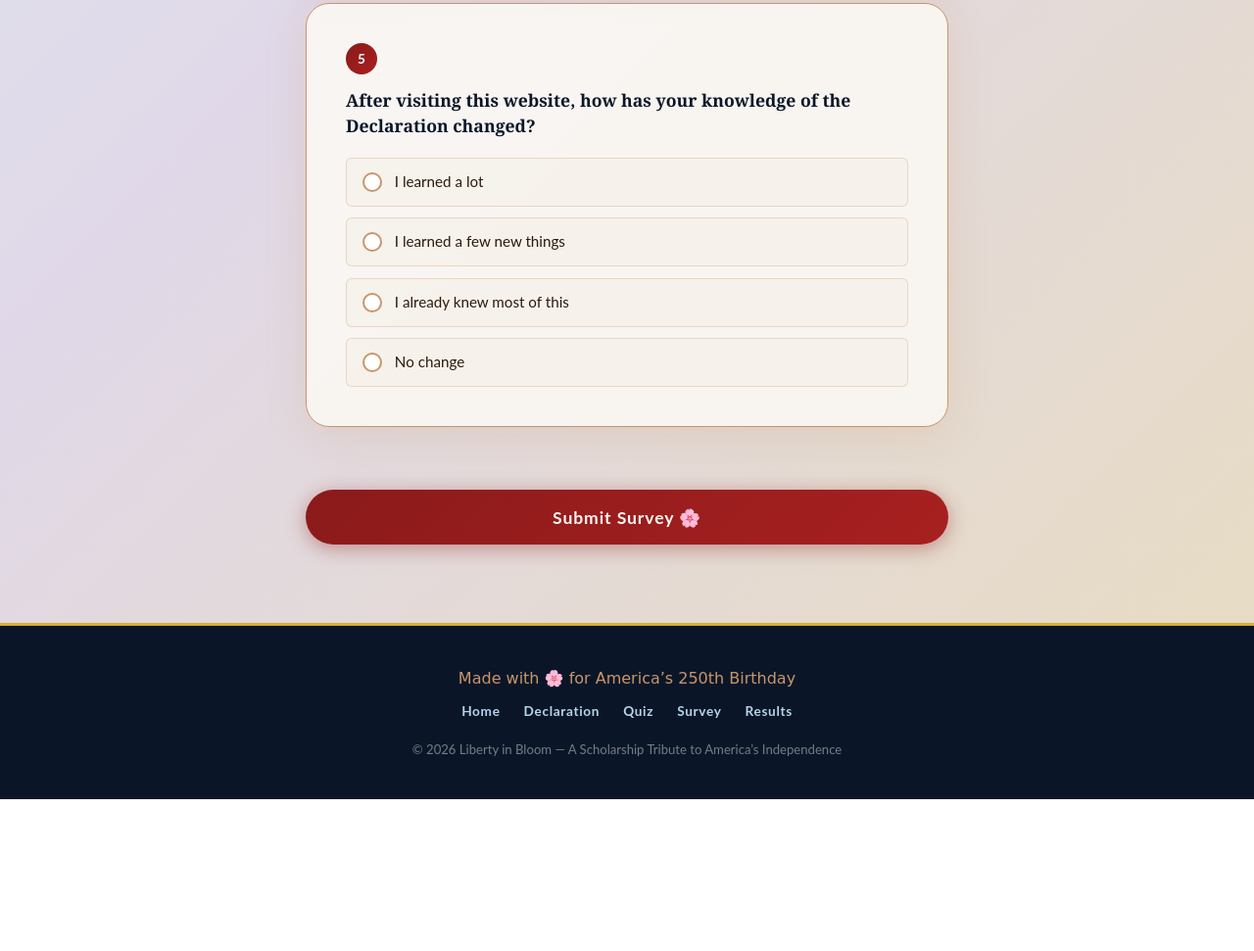
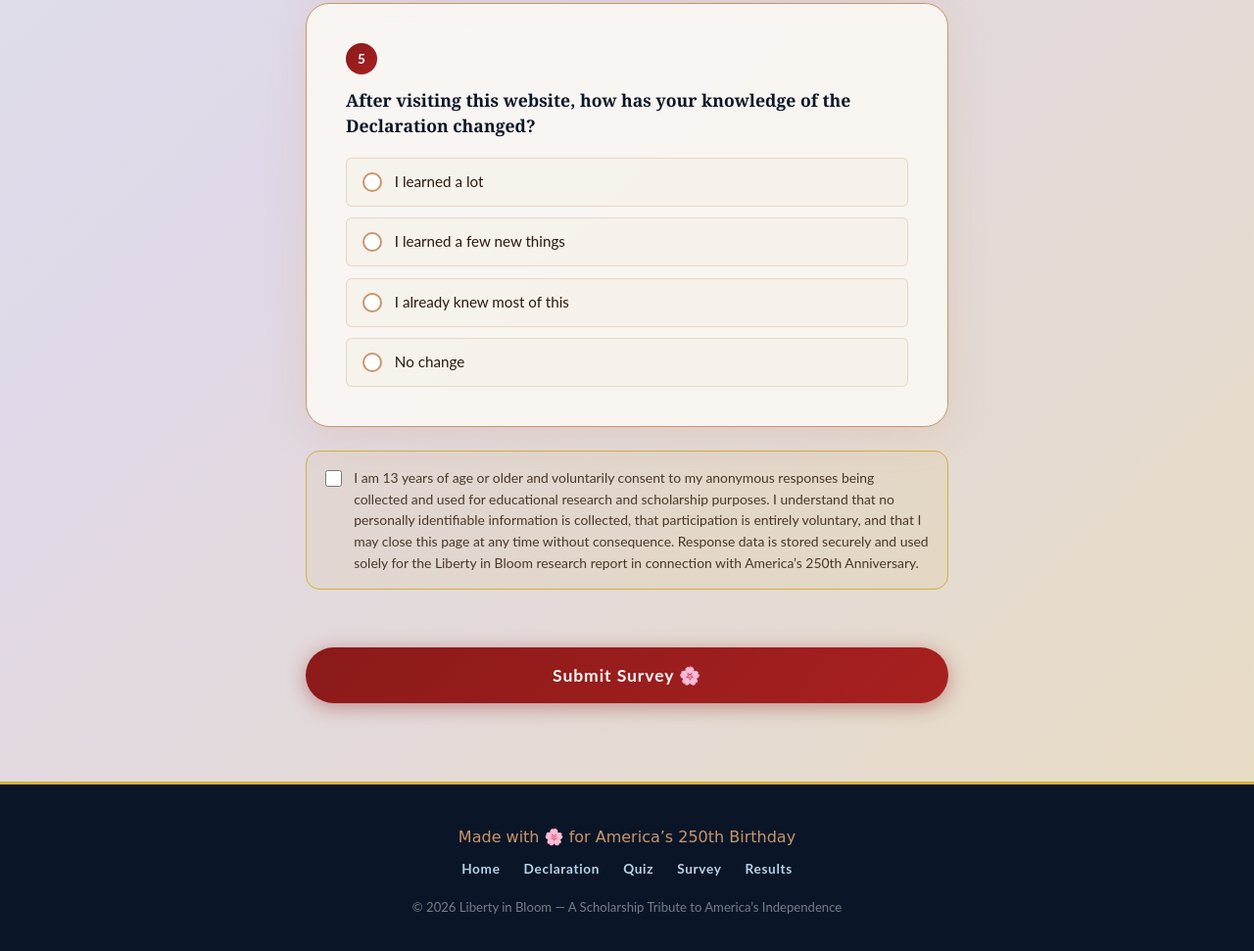
Before and after one commit to Uniostar/Liberty-In-Bloom, a plain HTML site: page pages/survey.html in a window 1280 px wide. Shown: the part 2255-3226 px from the top of the page at 98% size. Before the commit the page ends 3071 px from the top, so only its background shows below. Drawn offline with Linux system fonts and the light colour scheme; a script that the page names is missing; a web font is replaced by a local one.

Commit message:
Added privacy policy

```diff
--- a/js/survey-page.js
+++ b/js/survey-page.js
@@ -100,6 +100,13 @@ surveyForm.addEventListener('submit', async function(e) {
       }
       return;
     }
+  }
+
+  const consentCheck = document.getElementById('consent-check');
+  if (!consentCheck || !consentCheck.checked) {
+    surveyError.textContent = 'Please check the consent box before submitting.';
+    consentCheck.closest('.survey-consent-wrap').scrollIntoView({ behavior: 'smooth', block: 'center' });
+    return;
   }
 
   surveyError.textContent = '';
--- a/pages/survey.html
+++ b/pages/survey.html
@@ -146,6 +146,38 @@
       font-size: 0.92rem;
       color: var(--text-mid);
       text-align: center;
+    }
+
+    .survey-consent-wrap {
+      background: rgba(212, 175, 55, 0.08);
+      border: 1.5px solid var(--gold);
+      border-radius: var(--radius-md);
+      padding: 1rem 1.2rem;
+      margin-bottom: 1.2rem;
+    }
+
+    .survey-consent-label {
+      display: flex;
+      gap: 0.75rem;
+      align-items: flex-start;
+      cursor: pointer;
+      font-size: 0.87rem;
+      color: var(--text-mid);
+      line-height: 1.55;
+    }
+
+    .survey-consent-label input[type="checkbox"] {
+      margin-top: 0.2rem;
+      flex-shrink: 0;
+      width: 17px;
+      height: 17px;
+      accent-color: var(--gold);
+      cursor: pointer;
+    }
+
+    .survey-consent-label a {
+      color: var(--crimson);
+      text-decoration: underline;
     }
   </style>
 </head>
@@ -318,6 +350,21 @@
             </div>
           </div>
 
+          <!-- Consent acknowledgment -->
+          <div class="survey-consent-wrap">
+            <label class="survey-consent-label">
+              <input type="checkbox" id="consent-check" name="consent" />
+              <span>
+                I am 13 years of age or older and voluntarily consent to my anonymous responses being
+                collected and used for educational research and scholarship purposes. I understand that
+                no personally identifiable information is collected, that participation is entirely
+                voluntary, and that I may close this page at any time without consequence.
+                Response data is stored securely and used solely for the Liberty in Bloom research
+                report in connection with America&rsquo;s 250th Anniversary.
+              </span>
+            </label>
+          </div>
+
           <p class="text-center" id="survey-error" style="color:var(--crimson); font-weight:700; min-height:1.5rem; font-size:0.92rem;"></p>
 
           <button type="submit" class="btn btn-crimson survey-submit-btn">
```
